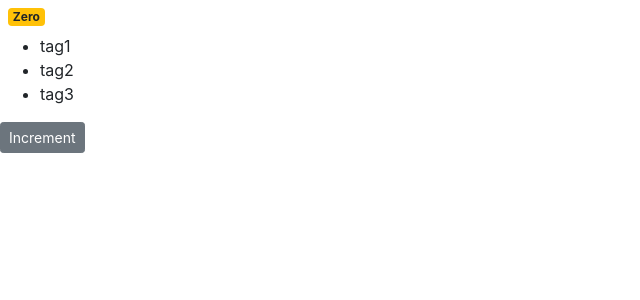
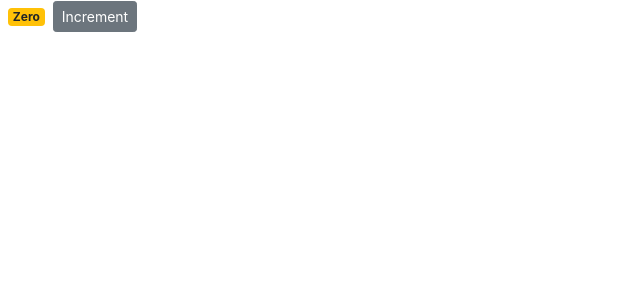
Before and after one commit to leqcar/react-sample, a React (Create React App) app: page / in a window 1280 px wide. Shown: the top 300 px of the page, without its empty margins (0-640 px from the left). Built offline with nearby package versions, Linux system fonts and the light colour scheme.

Commit message:
binding event handler

```diff
--- a/src/components/counter.jsx
+++ b/src/components/counter.jsx
@@ -14,6 +14,7 @@ class Counter extends Component {
   handleIncrement = () => {
     this.setState({ count: this.state.count + 1 });
   };
+
   state = {
     count: 0,
     tags: ["tag1", "tag2", "tag3"]
@@ -23,11 +24,6 @@ class Counter extends Component {
     return (
       <React.Fragment>
         <span className={this.getBadgeClasses()}>{this.formaCount()}</span>
-        <ul>
-          {this.state.tags.map(tag => (
-            <li key={tag}>{tag}</li>
-          ))}
-        </ul>
         <button
           onClick={this.handleIncrement}
           className="btn btn-secondary btn-sm"
```
